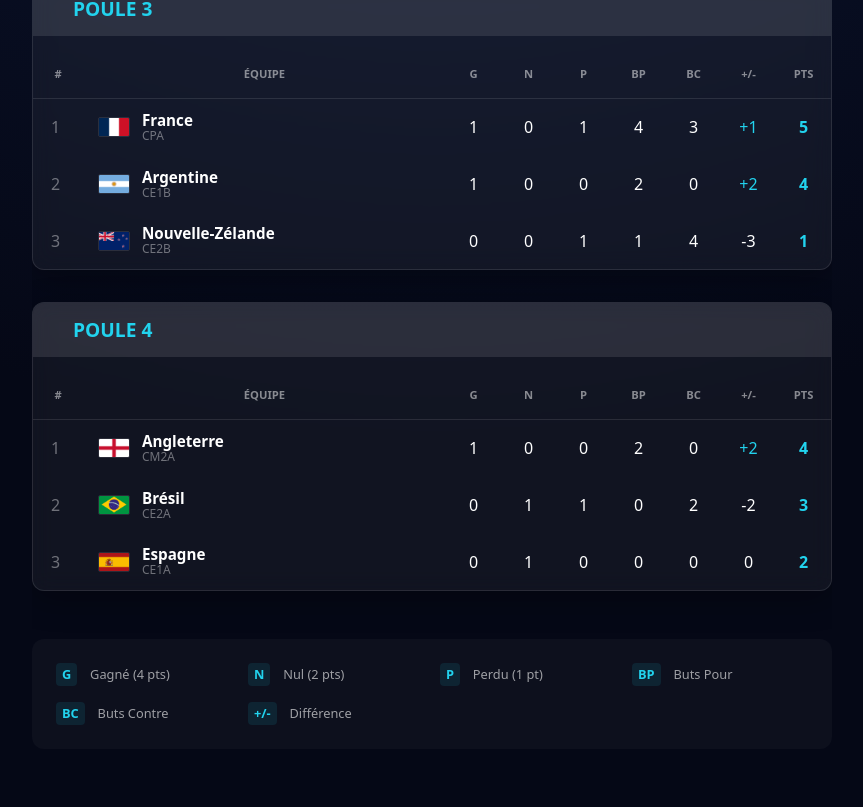
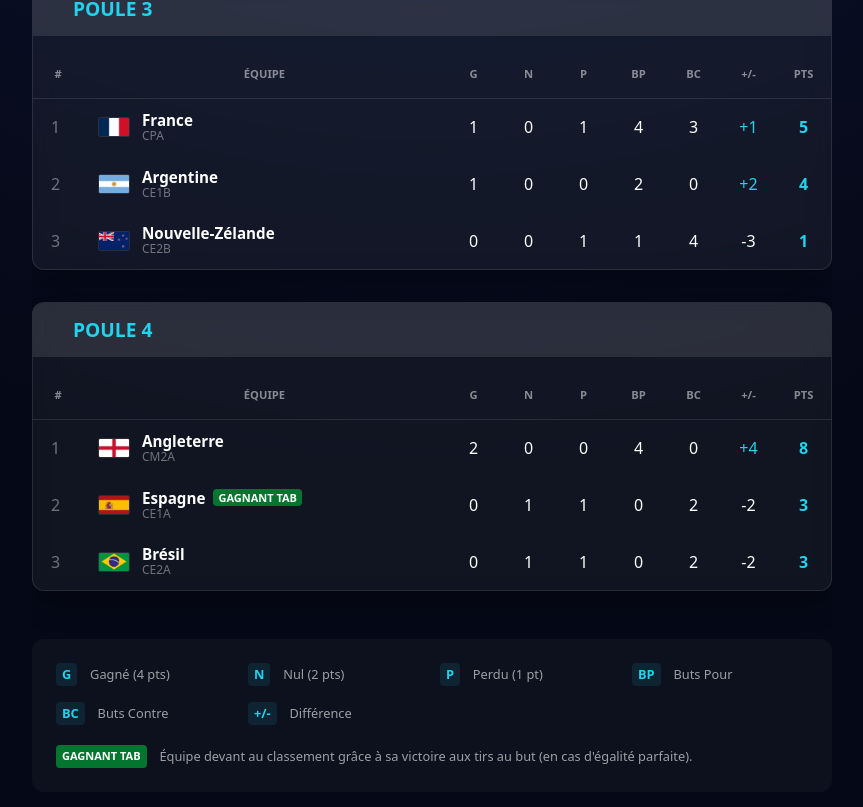
Before and after one commit to RayaneO18/Tournament, a Next.js app: page /phase-poule in a window 1280 px wide. Shown: the part 903-1710 px from the top of the page, without its empty margins (208-1071 px from the left). Built offline with nearby package versions, Linux system fonts and the light colour scheme.

Commit message:
Fin jour 7 + ajout de la logic TAB en cas d'égalité parfaite

```diff
--- a/app/page.module.css
+++ b/app/page.module.css
@@ -605,7 +605,26 @@
 
 .nameWrapper { display: flex; flex-direction: column; line-height: 1.2; }
 
+.nameRow {
+  display: flex;
+  align-items: center;
+  gap: 8px;
+}
+
 .name { font-weight: 700; font-size: 0.95rem; white-space: nowrap; }
+
+/* Nouveau style pour le badge dans le tableau */
+.badgeTab {
+  background-color: #04752e;
+  color: #ffffff;
+  padding: 1px 5px;
+  border-radius: 4px;
+  font-size: 11px;
+  font-weight: bold;
+  text-transform: uppercase;
+  white-space: nowrap;
+  line-height: normal;
+}
 
 .subName { font-size: 0.75rem; color: rgba(255, 255, 255, 0.4); }
 
@@ -791,9 +810,35 @@
   gap: 1rem;
 }
 
-.legendItem { font-size: 0.8rem; color: rgba(255, 255, 255, 0.6); display: flex; align-items: center; gap: 0.8rem; }
+.legendItem {
+  font-size: 0.8rem;
+  color: rgba(255, 255, 255, 0.6);
+  display: flex;
+  align-items: center;
+  gap: 0.8rem;
+}
 
-.legendItem strong { color: #22d3ee; background: rgba(34, 211, 238, 0.1); padding: 2px 6px; border-radius: 4px; }
+.legendItem strong {
+  color: #22d3ee;
+  background: rgba(34, 211, 238, 0.1);
+  padding: 2px 6px;
+  border-radius: 4px;
+}
+
+.legendFullRow {
+  grid-column: 1 / -1;
+  margin-top: 4px;
+}
+
+.badgeTabLegend {
+  background-color: #04752e;
+  color: #ffffff;
+  padding: 3px 6px;
+  border-radius: 4px;
+  font-size: 11px;
+  font-weight: bold;
+  text-transform: uppercase;
+}
 
 /* ==========================================================================
    6. RESPONSIVE (MOBILE & TABLETTE)
--- a/app/phase-poule/page.tsx
+++ b/app/phase-poule/page.tsx
@@ -38,12 +38,19 @@ export default function GroupesPage() {
       <div className={styles.groupWrapper}>
         {groupesDynamiques.map((poule) => {
 
+          // Tri prenant en compte la règle de départage par TAB
           const equipesTriees = [...poule.equipes].sort((a, b) => {
             if (b.pts !== a.pts) return b.pts - a.pts;
 
             const diffA = a.bp - a.bc;
             const diffB = b.bp - b.bc;
-            return diffB - diffA;
+            if (diffB !== diffA) return diffB - diffA;
+
+            // Critère TAB de secours si les points et la diff de buts sont identiques
+            if (a.gagnantTAB && !b.gagnantTAB) return -1;
+            if (!a.gagnantTAB && b.gagnantTAB) return 1;
+
+            return 0;
           });
 
           return (
@@ -81,7 +88,15 @@ export default function GroupesPage() {
                                 />
                               </div>
                               <div className={styles.nameWrapper}>
+                                {/* Utilisation des classes CSS pour l'alignement et le badge */}
+                                <div className={styles.nameRow}>
                                   <span className={styles.name}>{equipe.pays}</span>
+                                  {equipe.gagnantTAB && (
+                                    <span className={styles.badgeTab}>
+                                      Gagnant TAB
+                                    </span>
+                                  )}
+                                </div>
                                 <span className={styles.subName}>{equipe.classe}</span>
                               </div>
                             </div>
@@ -113,6 +128,10 @@ export default function GroupesPage() {
     <div className={styles.legendItem}><strong>BP</strong> Buts Pour</div>
     <div className={styles.legendItem}><strong>BC</strong> Buts Contre</div>
     <div className={styles.legendItem}><strong>+/-</strong> Différence</div>
+    <div className={`${styles.legendItem} ${styles.legendFullRow}`}>
+      <span className={styles.badgeTabLegend}>GAGNANT TAB</span>
+      Équipe devant au classement grâce à sa victoire aux tirs au but (en cas d'égalité parfaite).
+    </div>
   </div>
 </div>
       </div>
--- a/data/data.ts
+++ b/data/data.ts
@@ -16,7 +16,7 @@ export interface Match {
   score2: number | null;
   poule: string;
   isForfait?: boolean;
-
+  gagnantTAB?: string; // Ajouté pour le départage
 }
 
 export interface Rencontre {
@@ -87,7 +87,7 @@ export const calendrierMatchs: Semaine[] = [
       { jour: "Lundi", date: "18 Mai", matchs: [{ eq1: "Etats-Unis", score1: 3, eq2: "Maroc", score2: 1, poule: "Poule 2" }, { eq1: "France", score1: 0, eq2: "Argentine", score2: 2, poule: "Poule 3" } ] },
       { jour: "Mardi", date: "19 Mai", isReporte: true, matchs: [] },
       { jour: "Jeudi", date: "21 Mai", matchs: [{ eq1: "Nouvelle-Zélande", score1: 1, eq2: "France", score2: 4, poule: "Poule 3" }, { eq1: "Brésil", score1: 0, eq2: "Angleterre", score2: 2, poule: "Poule 4" }] },
-      { jour: "Vendredi", date: "22 Mai", matchs: [{ eq1: "Etats-Unis", score1: 1, eq2: "Panama", score2: 0, poule: "Poule 2" }, { eq1: "Brésil", score1: 0, eq2: "Espagne", score2: 0, poule: "Poule 4" }] },
+      { jour: "Vendredi", date: "22 Mai", matchs: [{ eq1: "Etats-Unis", score1: 1, eq2: "Panama", score2: 0, poule: "Poule 2" }, { eq1: "Brésil", score1: 0, eq2: "Espagne", score2: 0, poule: "Poule 4", gagnantTAB: "Espagne" }] },
     ]
   },
   {
@@ -95,7 +95,7 @@ export const calendrierMatchs: Semaine[] = [
     rencontres: [
       { jour: "Lundi", date: "25 Mai", isFerie: true, matchs: [] },
       { jour: "Mardi", date: "26 Mai", matchs: [{ eq1: "Allemagne", score1: 3, eq2: "Japon", score2: 1, poule: "Poule 1" }, { eq1: "Maroc", score1: 0, eq2: "Panama", score2: 3, poule: "Poule 2" }] },
-      { jour: "Jeudi", date: "28 Mai", matchs: [{ eq1: "Espagne", score1: null, eq2: "Angleterre", score2: null, poule: "Poule 4" }] },
+      { jour: "Jeudi", date: "28 Mai", matchs: [{ eq1: "Espagne", score1: 0, eq2: "Angleterre", score2: 2, poule: "Poule 4" }] },
       { jour: "Vendredi", date: "29 Mai", matchs: [{ eq1: "Nouvelle-Zélande", score1: null, eq2: "Argentine", score2: null, poule: "Poule 3" }] },
     ]
   },
@@ -107,5 +107,4 @@ export const calendrierMatchs: Semaine[] = [
       { jour: "Jeudi", date: "4 juin", matchs: [{ eq1: "Portugal", score1: null, eq2: "Algérie", score2: null, poule: "Poule 1" }] },
       { jour: "Vendredi", date: "5 juin",isTirageAuSort: true, matchs: [] },    ]
   },
-
 ];
--- a/data/logic.ts
+++ b/data/logic.ts
@@ -2,12 +2,13 @@
 import { groupesBase, calendrierMatchs } from "./data";
 
 export const getStatsEquipes = () => {
-  // 1. On prépare la structure avec des compteurs à zéro
+  // 1. On prépare la structure avec des compteurs à zéro et l'état gagnantTAB
   const stats = groupesBase.map(poule => ({
     ...poule,
     equipes: poule.equipes.map(e => ({
       ...e,
-      g: 0, n: 0, p: 0, bp: 0, bc: 0, pts: 0
+      g: 0, n: 0, p: 0, bp: 0, bc: 0, pts: 0,
+      gagnantTAB: false // Par défaut, faux pour tout le monde
     }))
   }));
 
@@ -19,7 +20,7 @@ export const getStatsEquipes = () => {
       // Sécurité : on vérifie que le tableau de matchs existe et n'est pas vide
       if (!rencontre.matchs || rencontre.matchs.length === 0) return;
 
-      // 4. NOUVELLE BOUCLE : On traite chaque match individuel du jour
+      // 4. On traite chaque match individuel du jour
       rencontre.matchs.forEach(match => {
 
         // On ignore si une équipe est inconnue (?)
@@ -46,6 +47,12 @@ export const getStatsEquipes = () => {
             } else {
               t1.n += 1; t1.pts += 2;
               t2.n += 1; t2.pts += 2;
+
+              // Si le match s'est soldé par une séance de Tirs au But enregistrée
+              if (match.gagnantTAB) {
+                if (t1.pays === match.gagnantTAB) t1.gagnantTAB = true;
+                if (t2.pays === match.gagnantTAB) t2.gagnantTAB = true;
+              }
             }
           }
         });
@@ -53,11 +60,22 @@ export const getStatsEquipes = () => {
     });
   });
 
-  // 5. Tri optionnel des équipes par points puis différence de buts (BP - BC)
+  // 5. Tri des équipes par points, puis différence de buts, puis Tirs au But
   stats.forEach(poule => {
     poule.equipes.sort((a, b) => {
+      // Critère 1 : Les points
       if (b.pts !== a.pts) return b.pts - a.pts;
-      return (b.bp - b.bc) - (a.bp - a.bc);
+
+      // Critère 2 : La différence de buts (si points égaux)
+      const diffA = a.bp - a.bc;
+      const diffB = b.bp - b.bc;
+      if (diffB !== diffA) return diffB - diffA;
+
+      // Critère 3 : Les Tirs au But (uniquement si points ET différence de buts égaux)
+      if (a.gagnantTAB && !b.gagnantTAB) return -1; // 'a' a le titre et passe devant 'b'
+      if (!a.gagnantTAB && b.gagnantTAB) return 1;  // 'b' a le titre et passe devant 'a'
+
+      return 0;
     });
   });
 
```
Lines whose indentation alone changed are shown as unchanged.
